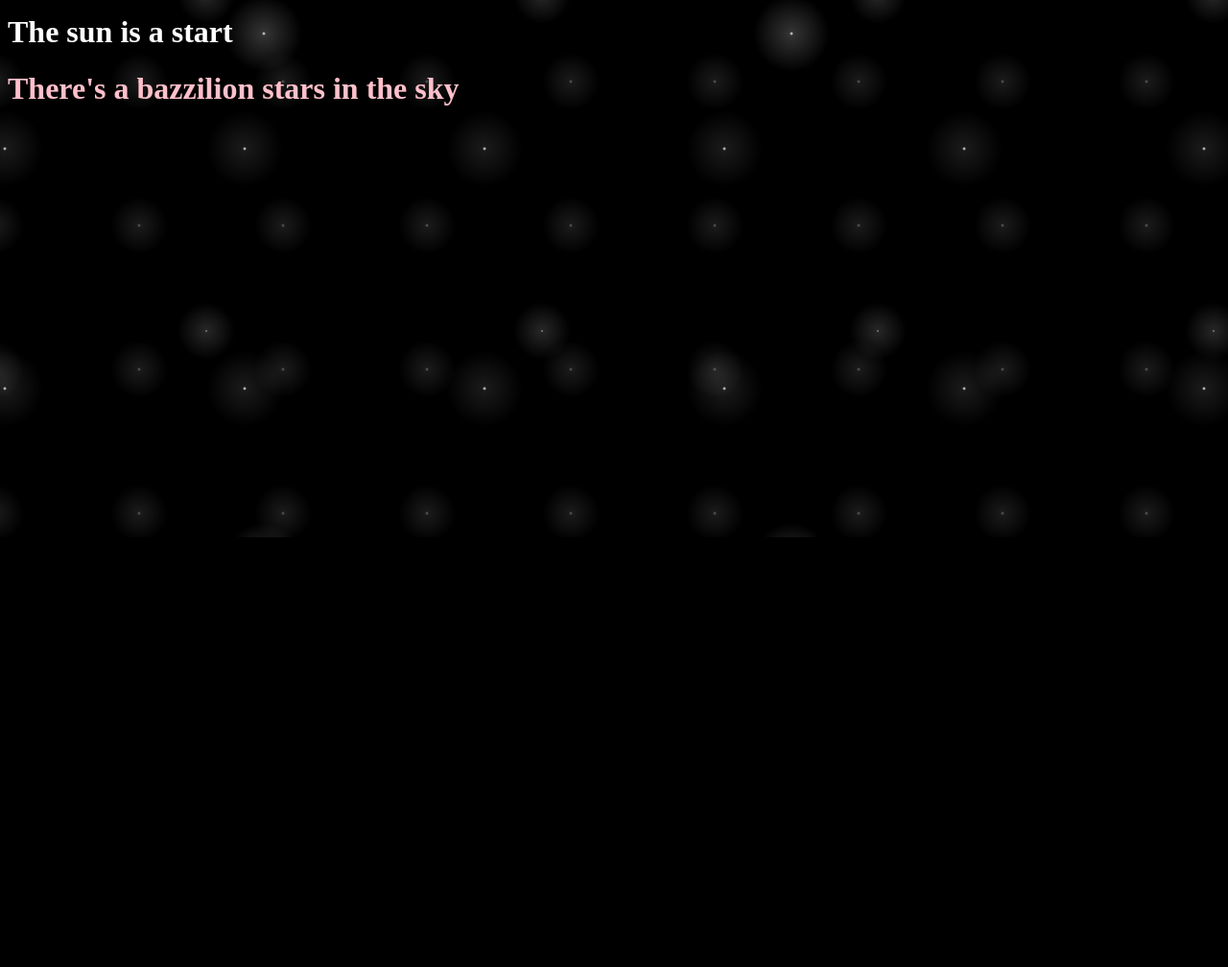
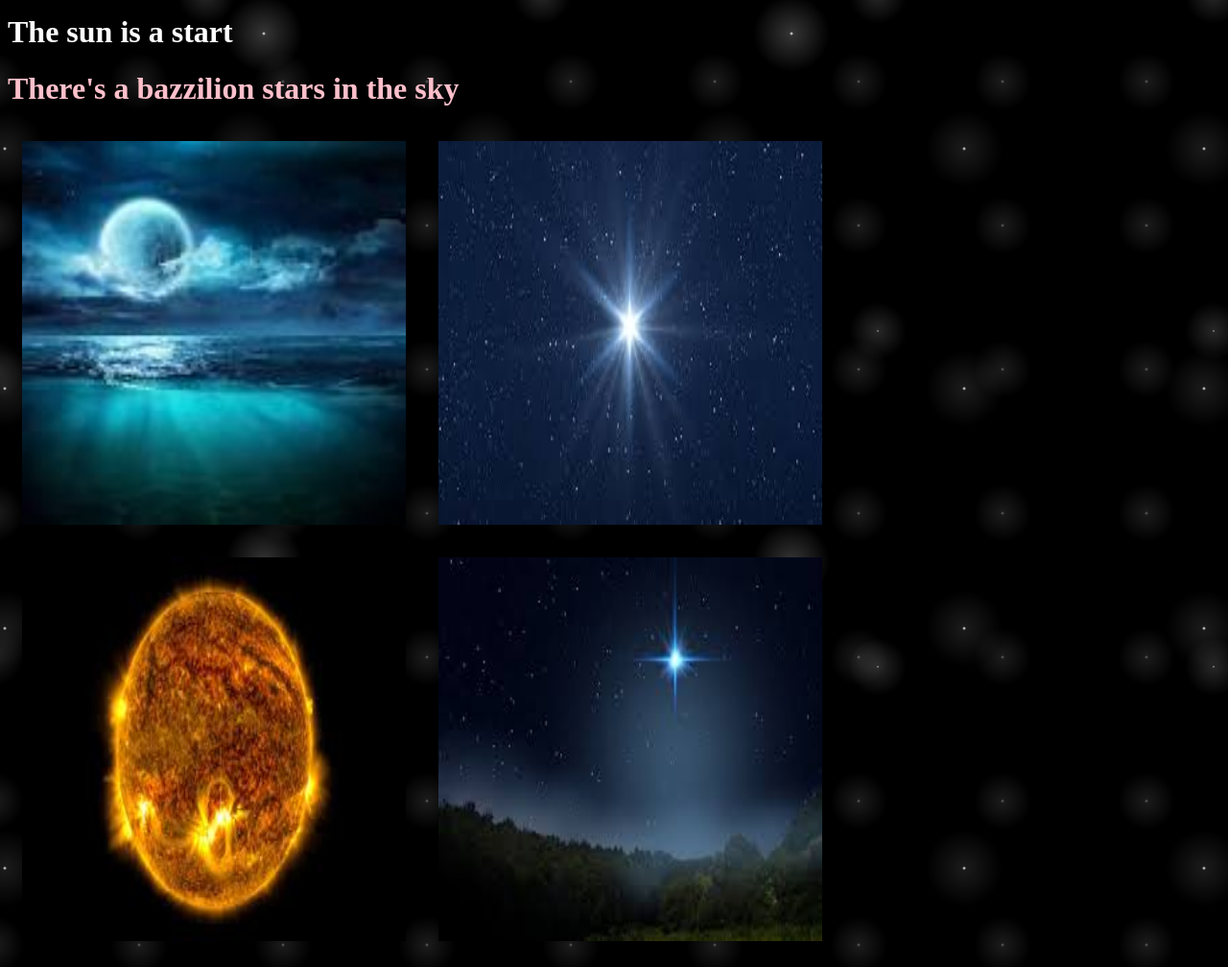
Before and after one commit to alxjmyr/alexjmeyer92.github.io, a plain HTML site: page AllAboutOuterSpace.html in a window 1280 px wide. Shown: the part 240-1248 px from the top of the page at 96% size. Before the commit the page ends 800 px from the top, so only its background shows below. Drawn offline with Linux system fonts and the light colour scheme.

Commit message:
new pics

```diff
--- a/AllAboutOuterSpace.html
+++ b/AllAboutOuterSpace.html
@@ -37,7 +37,17 @@ background-position: 0 0, 40px 60px, 130px 270px, 70px 100px;" />
 
 <h1 style="color: pink">There's a bazzilion stars in the sky</h1>
 
+<div id="moonPics" style="align-items: flex-start; ">
+    <img src="/assets/moon_pic.jpeg" width="400" height="400" style="margin: 15px;"></img>
+    <img src="/assets/star_2.jpeg" width="400" height="400" style="margin: 15px;"
+        alt="another sweet dino picture"></img>
+</div>
 
+<div id="dinoPics" style="align-items: flex-start; ">
+    <img src="/assets/sun.jpeg" width="400" height="400" style="margin: 15px;"></img>
+    <img src="/assets/star_1.jpeg" width="400" height="400" style="margin: 15px;"
+        alt="another sweet dino picture"></img>
+</div>
 
 </body>
 
```
Also changed, not shown: assets/moon_pic.jpeg (added), assets/star_1.jpeg (added), assets/star_2.jpeg (added), assets/sun.jpeg (added).
